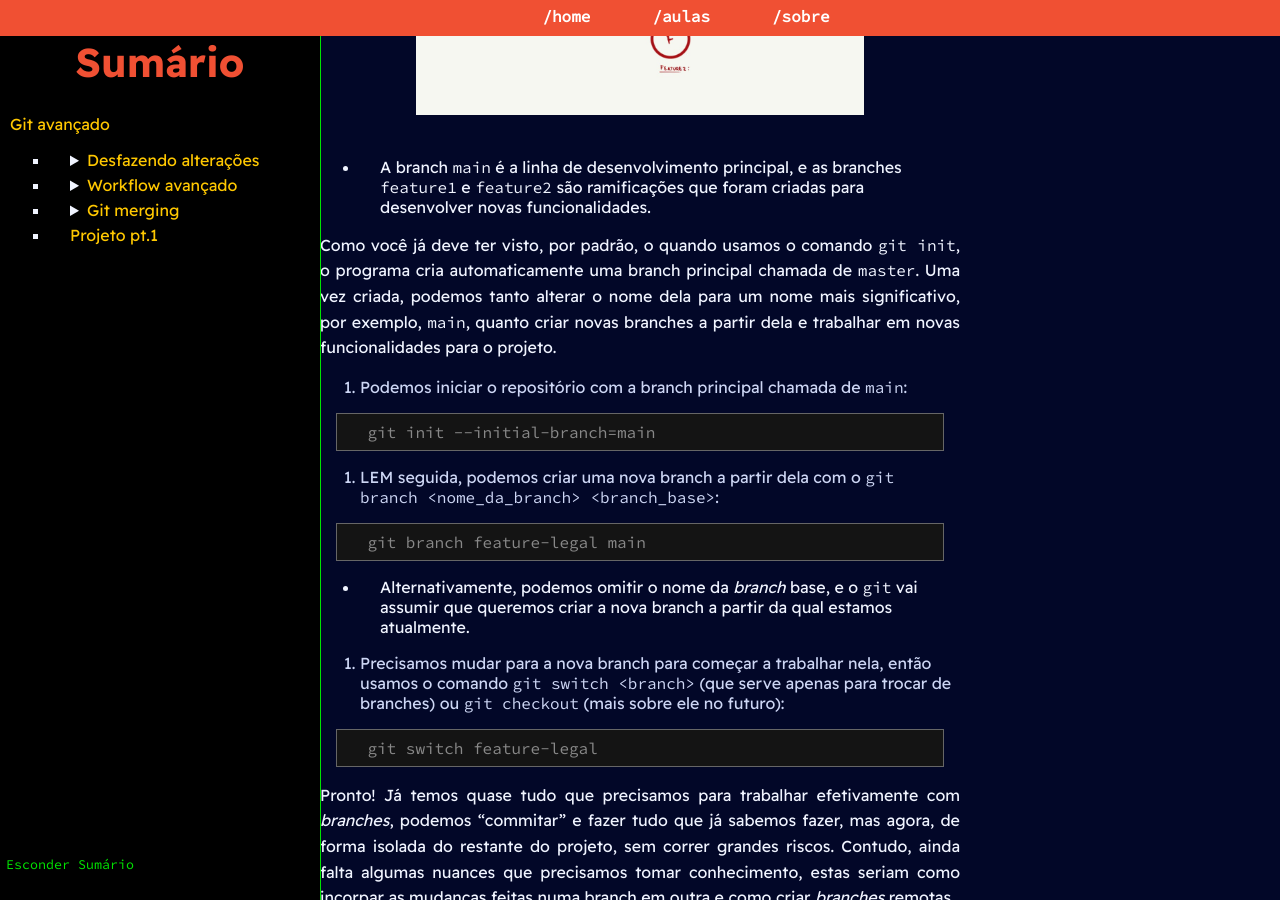
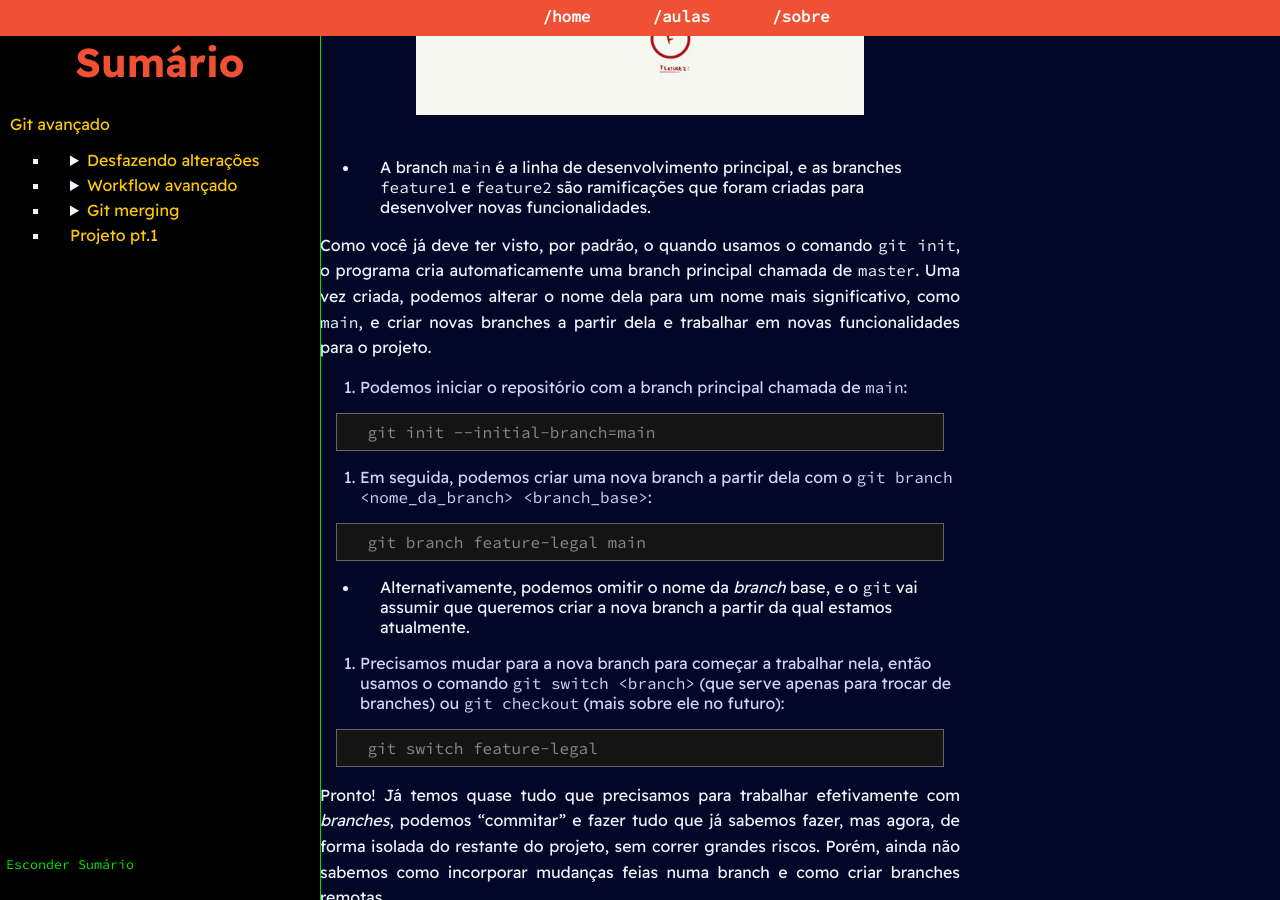
Before and after one commit to PETCC-UFRN/minicurso-linux-git, a Jekyll site: the page built from quartoDia.md, in a window 1280 px wide and 900 px high, scrolled down 3809 px. Built offline with Jekyll 4.4.1, drawn with Linux system fonts in a browser that asks for light colours; some of the changed text lies outside the part shown.

Commit message:
correção de ortografia final

````diff
--- a/quartoDia.md
+++ b/quartoDia.md
@@ -48,16 +48,16 @@
 
 No [último tópico](/terceiroDia.md), tivemos o nosso primeiro contato com o `git`, e aprendemos a criar
 repositórios para nos ajudar a rastrear as alterações feitas no nosso projeto localmente e remotamente.
-Entretanto, durante o desenvolvimento de um projeto, é comum que ocorra erros ou alterações
-indesejáveis. Por exemplo, alterar um arquivo sem querer, ou adicionar um arquivo que não deveria ser
-adicionado, ou até mesmo fazer um commit com uma mensagem errada.
+Entretanto, durante o desenvolvimento de um projeto, é comum que ocorram erros ou alterações
+indesejáveis. Por exemplo, podemos alterar um arquivo sem querer, ou adicionar um arquivo que não deveria
+ser adicionado, ou até mesmo fazer um commit com uma mensagem errada.
 
-Além disso, quando ainda estamos desenvolvendo certa maturidade em relação ao uso do `git` é muito comum
+Além disso, quando ainda estamos desenvolvendo certa maturidade em relação ao uso do `git`, é muito comum
 tomar medidas extremas para solucionar diferentes tipos de problemas, sem de fato usar os meios que a
-ferramenta nos oferece. Por exemplo, quem nunca deletou e baixou o repositório novamente para se livrar de
+ferramenta nos oferece. Quem nunca deletou e baixou o repositório novamente para se livrar de
 um simples `commit` errado?
 
-Por isso, gostaria de apresentar algumas formas seguras e mais "elegantes" de lidar com alguns tipos de
+Por isso, vamos apresentar algumas formas seguras e mais "elegantes" de lidar com alguns tipos de
 problemas que podem surgir durante o desenvolvimento de um projeto.
 
 ### Desfazendo *commits* sem ter publicado
@@ -98,8 +98,8 @@
 
 #### `git reset`
 
-A primeira ideia é usar o comando `git reset`, visto que ele tem a capacidade de mover o `HEAD`, para um
-commit anterior, onde por padrão, arquivos alterados são preservados mas não ficam na *stagin area*.
+A primeira ideia é usar o comando `git reset`, visto que ele tem a capacidade de mover o `HEAD` para um
+commit anterior, onde, por padrão, arquivos alterados são preservados mas não ficam na *stagin area*.
 
 Então, para simplesmente voltar para o commit anterior, podemos fazer:
 
@@ -159,8 +159,8 @@
 ramificações que foram criadas para desenvolver novas funcionalidades.
 
 Como você já deve ter visto, por padrão, o quando usamos o comando `git init`, o programa cria
-automaticamente uma branch principal chamada de `master`. Uma vez criada, podemos tanto alterar o nome dela
-para um nome mais significativo, por exemplo, `main`, quanto criar novas branches a partir dela e trabalhar
+automaticamente uma branch principal chamada de `master`. Uma vez criada, podemos alterar o nome dela
+para um nome mais significativo, como `main`, e criar novas branches a partir dela e trabalhar
 em novas funcionalidades para o projeto.
 
 1. Podemos iniciar o repositório com a branch principal chamada de `main`:
@@ -169,7 +169,7 @@
   git init --initial-branch=main
   ```
 
-2. LEM seguida, podemos criar uma nova branch a partir dela com o `git branch <nome_da_branch> <branch_base>`:
+2. Em seguida, podemos criar uma nova branch a partir dela com o `git branch <nome_da_branch> <branch_base>`:
 
   ```terminal
   git branch feature-legal main
@@ -185,16 +185,15 @@
 
 Pronto! Já temos quase tudo que precisamos para trabalhar efetivamente com *branches*, podemos "commitar"
 e fazer tudo que já sabemos fazer, mas agora, de forma isolada do restante do projeto, sem correr grandes
-riscos. Contudo, ainda falta algumas nuances que precisamos tomar conhecimento, estas seriam como incorpar
-as mudanças feitas numa branch em outra e como criar *branches* remotas.
+riscos. Porém, ainda não sabemos como incorporar mudanças feias numa branch e como criar branches remotas.
 
 #### Branches locais e remotas
 
-Quando estamos trabalhando com repositórios remotos, é importante ficar claro que existem duas referências
-a *branch* que estamos trabalhando atualmente, uma local e outra remota, e quando criamos uma nova branch
+Quando trabalhamos com repositórios remotos, é importante saber que existem duas referências
+à *branch* que estamos trabalhando atualmente: uma local e outra remota. Quando criamos uma nova branch,
 essa referência remota não é criada automaticamente, então, cabe a nós fazer isso manualmente.
 
-Por exemplo, suponha que criamos uma nova branch local chamada `feature-legal', fizemos alguns commits nela, e
+Por exemplo, suponha que criamos uma nova branch local chamada `feature-legal', fizemos alguns commits nela, e,
 então, queremos compartilhar essa branch com colegas de trabalho ou apenas salvar o progresso na nuvem.
 Para isso, podemos criar a referência remota com o seguinte comando:
 
@@ -211,9 +210,9 @@
 que foi feito em cada uma delas?
 
 Dada essa preocupação, o `git` nos oferece o `git merge` que serve para integrar as alterações feitas em
-uma *branch* a outra. Em qualquer "merge" ou mescla, a *branch* que está sendo mesclada é chamada de *
-source branch*  e a *branch* que está recebendo as alterações é chamada de *target branch*, e seu uso
-consiste em:
+uma *branch* a outra. Em qualquer "merge" ou "mesclagem", a *branch* que está sendo mesclada é chamada de *
+source branch* (ou "ramificação fonte", em Português) e a *branch* que está recebendo as alterações é chamada
+de *target branch* (ou "ramificação alvo"), e seu uso consiste em:
 
 - Estando na *target branch*:
 
@@ -246,13 +245,13 @@
 <img style=" display: block;margin: 0 auto;" src="assets/images/git_dia4_imagem7.jpeg" width="70%">
 <br>
 
-Mas e se a divergência não for assim tão simples e seu histórico estiver análogo a
+Mas, e se a divergência não for assim tão simples e seu histórico estiver análogo a
 [essa figura](#git-branching), seria possível fazer esse avanço?
 
 ### Three-way merge
 
-A outra forma que o `git` realiza merges é o *three-way merge*, que acontece quando é impossível alcançar a
-cabeça da *target branch*, seguindo os commits parentes a partir da cabeça da *source branch*, visualmente,
+A outra forma de o `git` realizar merges é o *three-way merge*. Ele acontece quando é impossível alcançar a
+cabeça da *target branch* seguindo os commits parentes a partir da cabeça da *source branch*. Visualmente,
 isso seria:
 
 <img style=" display: block;margin: 0 auto;" src="assets/images/git_dia4_imagem8.jpeg" width="70%">
@@ -415,8 +415,8 @@
 - Inclusão de números.
 - Inclusão de símbolos.
 
-Para gerar a senha, faça uso do `/dev/urandom`, é um arquivo que se atualiza com bytes aleatórios, uma
-vez filtrados esses bytes podem se tornar uma senha segura, para isso pesquise sobre o comando `tr` e o
+Para gerar a senha, faça uso do `/dev/urandom`, um arquivo que se atualiza com bytes aleatórios. Uma
+vez filtrados, esses bytes podem se tornar uma senha segura. Para isso, pesquise sobre o comando `tr` e o
 `head` para traçar um plano de como fazer isso.
 
 #### Armazenamento seguro
````
Also changed, not shown: other parts of quartoDia.md (+17 -16 lines), quintoDia.md (+38 -40 lines).
